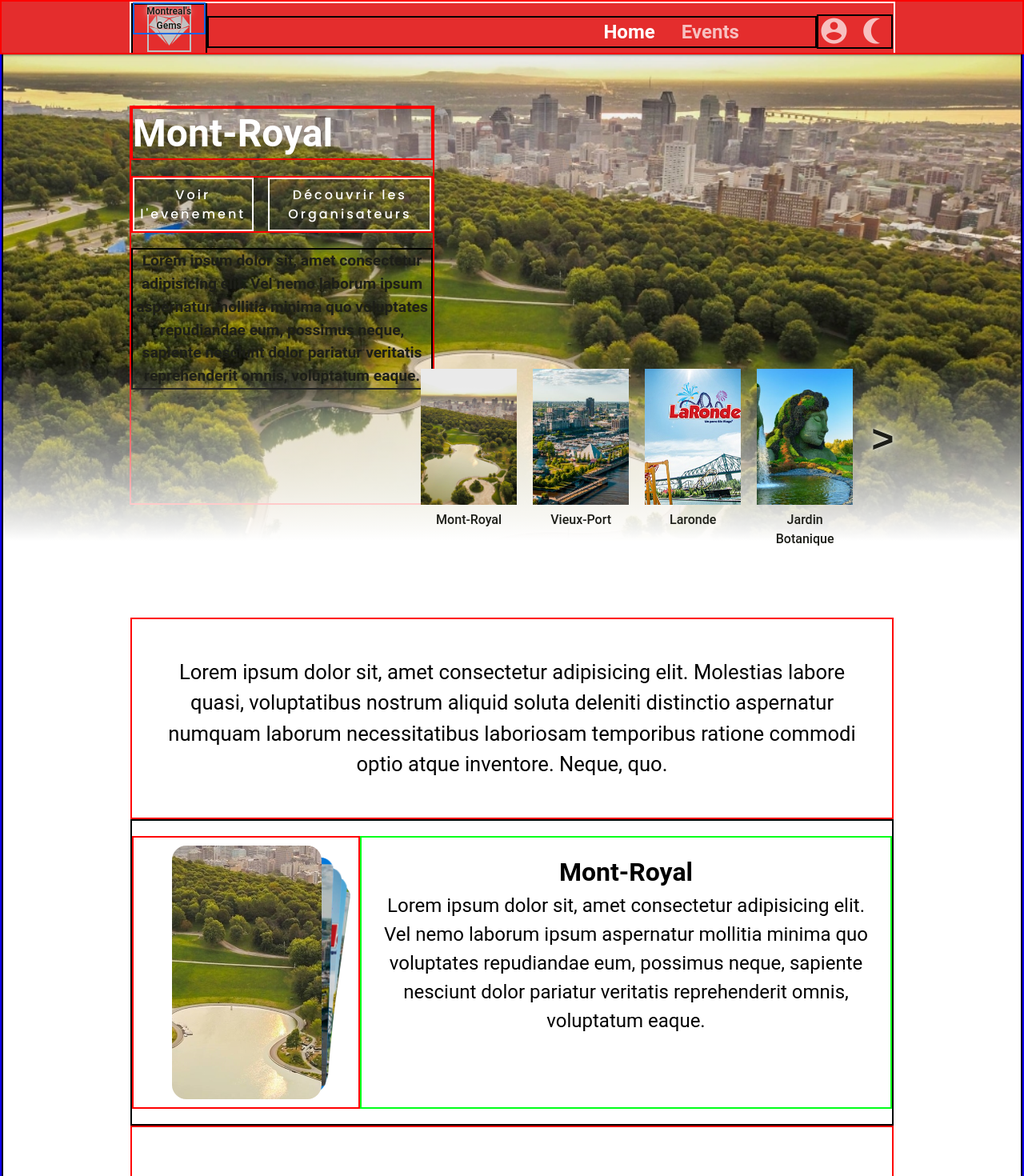
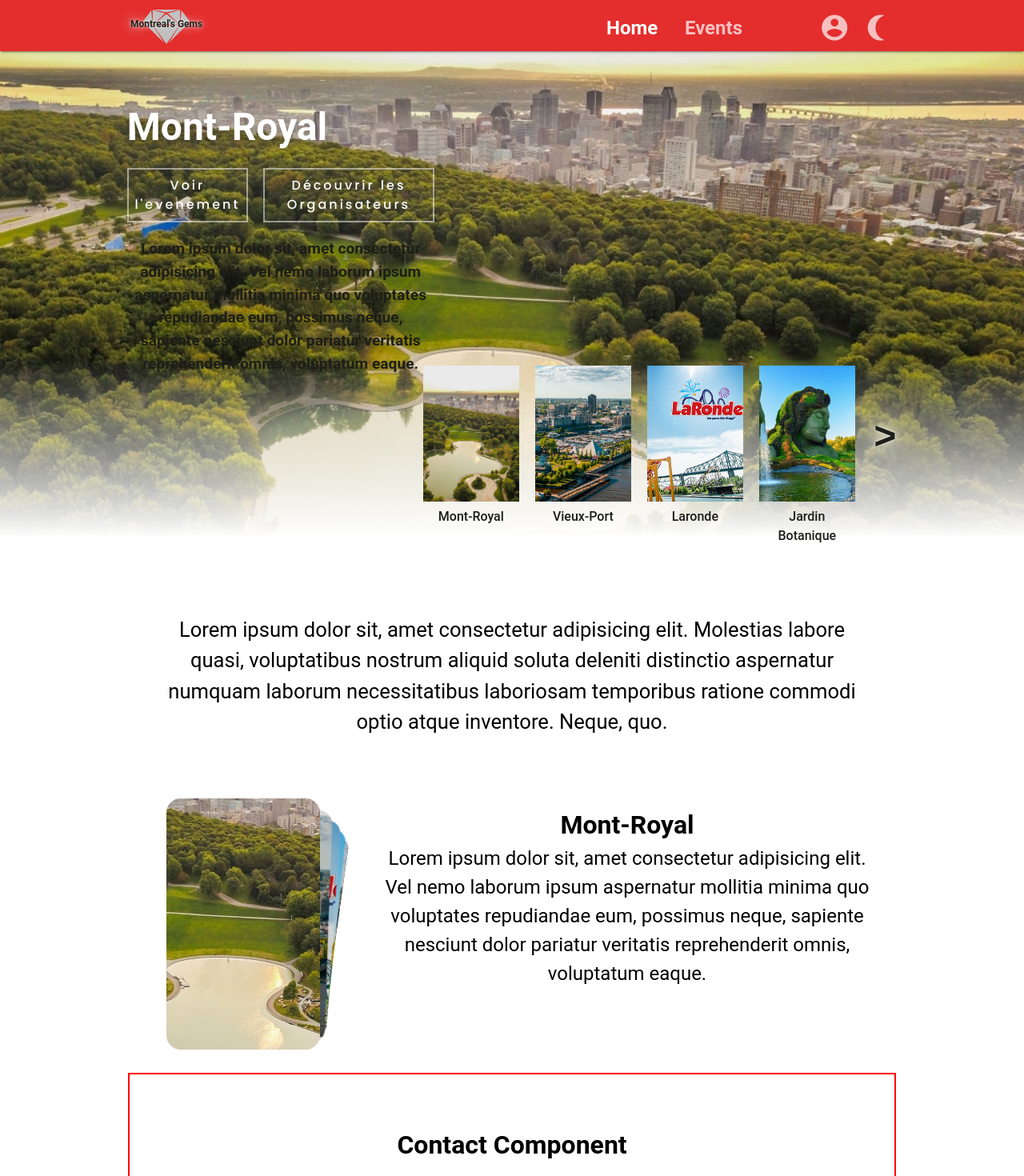
Before and after one commit to XxRedlightxX/TOP_5_MTL, a Vue app in the folder FrontEnd/: page / in a window 1280 px wide. Shown: the top 1470 px of the page at 80% size. Built offline with nearby package versions, Linux system fonts and the light colour scheme.

Commit message:
basic sliderr

```diff
--- a/FrontEnd/src/components/HomeComponents/NewEventComponents/NewEventComponent.vue
+++ b/FrontEnd/src/components/HomeComponents/NewEventComponents/NewEventComponent.vue
@@ -4,6 +4,7 @@
         :effect="'cards'"
         :grabCursor="true"
         :modules="modules"
+        ref="swiperRef"
         class="mySwiper"
         @slideChange="onSlideChange"
       >
@@ -16,7 +17,6 @@
       </swiper>
 
       <div class="contentt">
-        <!-- Exemple d'utilisation de indexSlide pour afficher des informations -->
         <h2>{{ newEvent[indexSlide].title }}</h2>
         <p>{{ newEvent[indexSlide].desc }}</p>
       </div>
@@ -24,15 +24,17 @@
   </template>
 
   <script setup>
-    // Import Swiper Vue.js components
   import { Swiper, SwiperSlide } from 'swiper/vue';
-    import { ref } from 'vue';
+  import { ref, onMounted, onBeforeUnmount } from 'vue';
   import 'swiper/css';
   import 'swiper/css/effect-cards';
   import { EffectCards } from 'swiper/modules';
 
   const modules = [EffectCards];
   const indexSlide = ref(0);
+  const swiperRef = ref(null);
+  const autoSlideInterval = ref(5000);
+  let slideDirection = 1; // 1 for forward, -1 for backward
 
   const text = "Lorem ipsum dolor sit, amet consectetur adipisicing elit. Vel nemo laborum ipsum aspernatur mollitia minima quo voluptates repudiandae eum, possimus neque, sapiente nesciunt dolor pariatur veritatis reprehenderit omnis, voluptatum eaque.";
 
@@ -52,9 +54,38 @@
   const onSlideChange = (swiper) => {
     indexSlide.value = swiper.activeIndex;
   };
+
+  // Fonction pour gérer le slide automatique
+  const autoSlide = () => {
+    const swiper = swiperRef.value.swiper;
+    if (!swiper) return;
+
+    const totalSlides = swiper.slides.length;
+
+    // Si on est à la fin, inverser la direction
+    if (swiper.activeIndex === totalSlides - 1) {
+      slideDirection = -1;
+    } else if (swiper.activeIndex === 0) {
+      slideDirection = 1;
+    }
+
+    // Slider dans la direction actuelle
+    if (slideDirection === 1) {
+      swiper.slideNext();
+    } else {
+      swiper.slidePrev();
+    }
+  };
+
+  // Démarrer l'intervalle automatique au montage
+  onMounted(() => {
+    autoSlideInterval.value = setInterval(autoSlide, 5000); // Toutes les 5 secondes
+  });
+
+  // Nettoyer l'intervalle lorsqu'on quitte le composant
+  onBeforeUnmount(() => {
+    clearInterval(autoSlideInterval.value);
+  });
 </script>
 
-
-
-
 <style src="../../../styles/HomesStyles/NewEventComponentStyle/NewEventComponentStyle.scss"></style>
--- a/FrontEnd/src/components/HomeComponents/NewEventComponents/testSlider.vue
+++ /dev/null
@@ -1,60 +0,0 @@
-<template>
-    <div id="newEventComponent">
-      <swiper
-        :effect="'cards'"
-        :grabCursor="true"
-        :modules="modules"
-        class="mySwiper"
-        @slideChange="onSlideChange"
-      >
-        <swiper-slide
-          v-for="(item, index) in newEvent"
-          :key="index"
-        >
-          <img :src="item.image" alt="#">
-        </swiper-slide>
-      </swiper>
-
-      <div class="contentt">
-        <!-- Exemple d'utilisation de indexSlide pour afficher des informations -->
-        <h2>{{ newEvent[indexSlide].title }}</h2>
-        <p>{{ newEvent[indexSlide].desc }}</p>
-      </div>
-    </div>
-  </template>
-
-  <script setup>
-    // Import Swiper Vue.js components
-    import { Swiper, SwiperSlide } from 'swiper/vue';
-    import { ref } from 'vue';
-    import 'swiper/css';
-    import 'swiper/css/effect-cards';
-    import { EffectCards } from 'swiper/modules';
-
-    const modules = [EffectCards];
-    const indexSlide = ref(0);
-
-    const text = "Lorem ipsum dolor sit, amet consectetur adipisicing elit. Vel nemo laborum ipsum aspernatur mollitia minima quo voluptates repudiandae eum, possimus neque, sapiente nesciunt dolor pariatur veritatis reprehenderit omnis, voluptatum eaque.";
-
-    const newEvent = [
-      { image: "/src/assets/HomeCarousel/Mont-royal.jpg", title: "Mont-Royal", desc: text },
-      { image: "/src/assets/HomeCarousel/Vieux-port.jpg", title: "Vieux-Port", desc: text },
-      { image: "/src/assets/HomeCarousel/LaRonde.jpg", title: "Laronde", desc: text },
-      { image: "/src/assets/HomeCarousel/Jardin-botanique.jpg", title: "Jardin Botanique", desc: text },
-      { image: "/src/assets/HomeCarousel/Vieux-port.jpg", title: "Vieux-Port", desc: text },
-      { image: "/src/assets/HomeCarousel/LaRonde.jpg", title: "Laronde", desc: text },
-      { image: "/src/assets/HomeCarousel/Mont-royal.jpg", title: "Mont-Royal", desc: text },
-      { image: "/src/assets/HomeCarousel/Jardin-botanique.jpg", title: "Jardin Botanique", desc: text },
-      { image: "/src/assets/HomeCarousel/Vieux-port.jpg", title: "Vieux-Port", desc: text },
-    ];
-
-    // Fonction pour mettre à jour l'index du slide actif
-    const onSlideChange = (swiper) => {
-      indexSlide.value = swiper.activeIndex;
-    };
-  </script>
-
-
-
-
-<style src="../../../styles/HomesStyles/NewEventComponentStyle/NewEventComponentStyle.scss"></style>
--- a/FrontEnd/src/styles/FooterComponentStyle.scss
+++ b/FrontEnd/src/styles/FooterComponentStyle.scss
@@ -1,6 +1,5 @@
 #footerComponent {
-    border: 2px solid rgb(255, 0, 0);
-
+    border-top: 2px solid rgba(0, 0, 0, 0.439);
     .links {
         padding-top: 1%;
         width: 100%;
--- a/FrontEnd/src/styles/HomesStyles/CarrouselComponentStyle.scss
+++ b/FrontEnd/src/styles/HomesStyles/CarrouselComponentStyle.scss
@@ -57,7 +57,6 @@
                 color: var(--light);
                 text-shadow: 0 5px 10px #0004;
                 height: 78%;
-                border: 2px solid red;
                 .title{
                     width: 100%;
                     font-size: 3em;
@@ -65,8 +64,6 @@
                     font-weight: bold;
                     line-height: 1.3em;
                     display: block;
-                    //z-index: 10000;
-                    border: 2px solid red;
 
                 }
                 .lostTitle, .lostdesc {
@@ -82,7 +79,6 @@
                     display: flex;
                     flex-direction: column;
                     justify-content: center;
-                    border: 2px solid rgb(0, 0, 0);
 
 
                     p {
@@ -100,12 +96,11 @@
                     flex-direction: row;
                     gap: 5%;
                     margin-top: 20px;
-                    border: 2px solid red;
 
                     .btn{
                         //border: none;
                         z-index: 100;
-                        border: 2px solid var(--light);
+                        border: 2px solid var(--light05);
                         background-color: var(--light-trans);
                         padding: 2% 2%;
                         letter-spacing: 3px;
--- a/FrontEnd/src/styles/HomesStyles/IntroTextComponentStyle.scss
+++ b/FrontEnd/src/styles/HomesStyles/IntroTextComponentStyle.scss
@@ -1,5 +1,4 @@
 #introTextComponent {
-    border: 2px solid rgb(255, 0, 0);
     width: 75%;
     margin: auto;
 
--- a/FrontEnd/src/styles/HomesStyles/NewEventComponentStyle/NewEventComponentStyle.scss
+++ b/FrontEnd/src/styles/HomesStyles/NewEventComponentStyle/NewEventComponentStyle.scss
@@ -1,5 +1,4 @@
 #newEventComponent {
-    border: 2px solid rgb(0, 0, 0);
     width: 75%;
     height: 20%;
     margin: auto;
@@ -10,7 +9,6 @@
         width: 30%;
         height: 90%;
         padding: 1% 5%;
-        border: 2px solid red;
 
         .swiper-slide {
           display: flex;
@@ -21,50 +19,9 @@
           font-weight: bold;
           color: #fff;
         }
-
-        .swiper-slide:nth-child(1n) {
-          background-color: rgb(206, 17, 17);
-        }
-
-        .swiper-slide:nth-child(2n) {
-          background-color: rgb(0, 140, 255);
-        }
-
-        .swiper-slide:nth-child(3n) {
-          background-color: rgb(10, 184, 111);
-        }
-
-        .swiper-slide:nth-child(4n) {
-          background-color: rgb(211, 122, 7);
-        }
-
-        .swiper-slide:nth-child(5n) {
-          background-color: rgb(118, 163, 12);
-        }
-
-        .swiper-slide:nth-child(6n) {
-          background-color: rgb(180, 10, 47);
-        }
-
-        .swiper-slide:nth-child(7n) {
-          background-color: rgb(35, 99, 19);
-        }
-
-        .swiper-slide:nth-child(8n) {
-          background-color: rgb(0, 68, 255);
-        }
-
-        .swiper-slide:nth-child(9n) {
-          background-color: rgb(218, 12, 218);
-        }
-
-        .swiper-slide:nth-child(10n) {
-          background-color: rgb(54, 94, 77);
-        }
     }
     .contentt {
         flex: 1;
-        border: 2px solid rgb(0, 255, 26);
         padding: 2% 2%;
         height: 90%;
 
--- a/FrontEnd/src/styles/LogoComponentStyle.scss
+++ b/FrontEnd/src/styles/LogoComponentStyle.scss
@@ -1,10 +1,8 @@
 #LogoComponent {
     text-decoration: none;
-    border: 2px solid rgb(207, 40, 146);
     position: relative;
     img {
         padding-top: 5%;
-        border: 2px solid rgb(21, 99, 226);
     }
     img:hover {
         cursor: pointer;
@@ -20,7 +18,6 @@
         //left: 10%;
         color: var(--graphite);
         font-weight: bold;
-        border: 2px solid rgb(21, 99, 226);
     }
 }
 
--- a/FrontEnd/src/styles/MenuComponentStyle.scss
+++ b/FrontEnd/src/styles/MenuComponentStyle.scss
@@ -1,14 +1,11 @@
 #menuComponent {
-    border: 2px solid rgb(255, 0, 0);
     display: block;
 
     .allMenu {
         #LogoComponent {
             text-decoration: none;
-            border: 2px solid black;
             img {
                 padding-top: 5%;
-                border: 2px solid rgb(21, 99, 226);
             }
 
             img:hover {
@@ -17,7 +14,6 @@
         }
 
         .links {
-            border: 2px solid black;
 
             a {
                 text-decoration: none;
@@ -28,7 +24,6 @@
             }
         }
         .icons {
-            border: 2px solid black;
 
             .profile {
                 text-decoration: none;
@@ -37,7 +32,6 @@
     }
 
     .BurgerMenu {
-        border: 2px solid black;
         input {
             display: none;
         }
@@ -86,7 +80,6 @@
         margin: auto;
 
         .smallMenu {
-            border: 2px solid white;
             display: flex;
             flex-direction: row;
             justify-content: space-between;
@@ -181,7 +174,6 @@
         padding: 0% 0% 0% 0%;
         margin: 0px;
         background-color: rgba(255, 0, 0, 0);
-        border: 2px solid red;
 
 
         .smallMenu {
@@ -195,7 +187,6 @@
             //top: 101%;
             height: 100%;
             padding-top: 10%;
-            border: 2px solid rgb(18, 192, 215);
         }
         .iconClose {
             font-size: 3rem;
--- a/FrontEnd/src/styles/MenusViewStyles/HomeViewStyle.scss
+++ b/FrontEnd/src/styles/MenusViewStyles/HomeViewStyle.scss
@@ -1,6 +1,4 @@
 #homeView{
-    border: 2px solid black;
-    //background-color: black;
     #introTextComponent {
         margin-top: 5%;
     }
--- a/FrontEnd/src/styles/settings.scss
+++ b/FrontEnd/src/styles/settings.scss
@@ -19,7 +19,6 @@
     --light-text: rgba(255, 255, 255, 0.7);
 }
 .v-main {
-    border: 2px solid rgb(13, 0, 255);
     min-height: 100svh;
     color: black;
 
```
Lines whose indentation alone changed are shown as unchanged.
